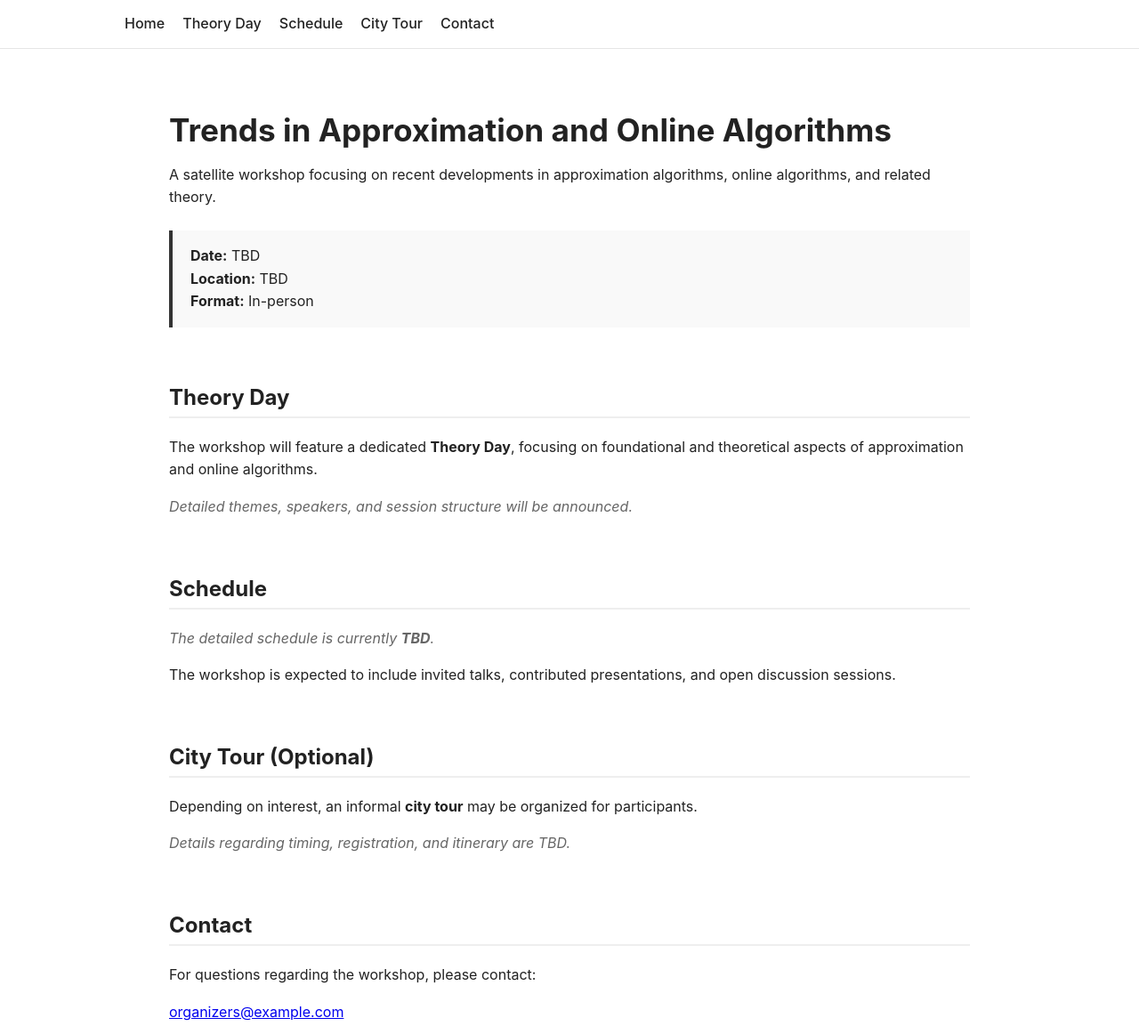
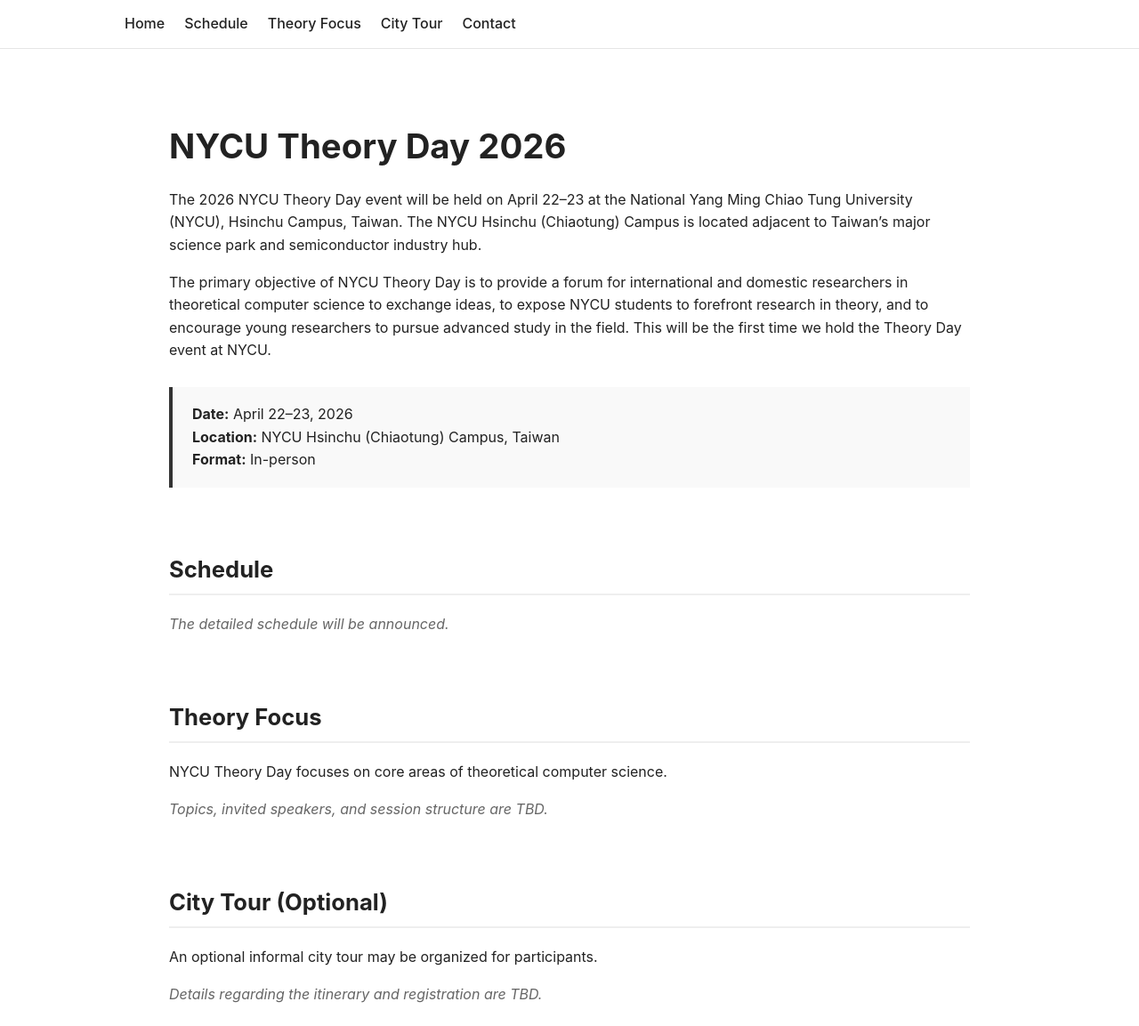
Before and after one commit to NYCU-theory-day/2026-April, a plain HTML site: page index.html in a window 1280 px wide. Shown: the top 1153 px of the page at 89% size. Drawn offline with Linux system fonts and the light colour scheme.

Commit message:
Update index.html

```diff
--- a/index.html
+++ b/index.html
@@ -2,15 +2,17 @@
 <html lang="en">
 <head>
   <meta charset="UTF-8" />
-  <title>TAO Workshop 2025</title>
+  <title>NYCU Theory Day 2026</title>
   <meta name="viewport" content="width=device-width, initial-scale=1" />
 
   <style>
     body {
       margin: 0;
-      font-family: -apple-system, BlinkMacSystemFont, "Segoe UI", Roboto, sans-serif;
+      font-family: -apple-system, BlinkMacSystemFont, "Segoe UI",
+                   Roboto, Helvetica, Arial, sans-serif;
       line-height: 1.6;
       color: #222;
+      background: #ffffff;
     }
 
     /* Navigation */
@@ -23,13 +25,12 @@
     }
 
     nav ul {
+      list-style: none;
       display: flex;
-      gap: 20px;
-      list-style: none;
+      gap: 22px;
       padding: 14px 24px;
-      margin: 0;
+      margin: 0 auto;
       max-width: 1000px;
-      margin-inline: auto;
     }
 
     nav a {
@@ -46,33 +47,30 @@
     main {
       max-width: 900px;
       margin: 0 auto;
-      padding: 40px 20px;
+      padding: 48px 20px;
     }
 
     section {
-      margin-bottom: 64px;
-    }
-
-    h1, h2, h3 {
-      line-height: 1.25;
+      margin-bottom: 72px;
     }
 
     h1 {
-      font-size: 2.2em;
-      margin-bottom: 0.3em;
+      font-size: 2.4em;
+      margin-bottom: 0.2em;
     }
 
     h2 {
+      font-size: 1.6em;
       border-bottom: 2px solid #eee;
       padding-bottom: 6px;
       margin-bottom: 20px;
     }
 
-    .box {
+    .meta-box {
       background: #f9f9f9;
       border-left: 4px solid #333;
-      padding: 16px 20px;
-      margin: 24px 0;
+      padding: 18px 22px;
+      margin: 28px 0;
     }
 
     .tbd {
@@ -82,7 +80,7 @@
 
     footer {
       text-align: center;
-      padding: 30px 20px;
+      padding: 32px 20px;
       border-top: 1px solid #eee;
       font-size: 0.9em;
       color: #666;
@@ -95,8 +93,8 @@
 <nav>
   <ul>
     <li><a href="#home">Home</a></li>
-    <li><a href="#theory-day">Theory Day</a></li>
     <li><a href="#schedule">Schedule</a></li>
+    <li><a href="#theory">Theory Focus</a></li>
     <li><a href="#city-tour">City Tour</a></li>
     <li><a href="#contact">Contact</a></li>
   </ul>
@@ -105,73 +103,69 @@
 <main>
 
 <section id="home">
-  <h1>Trends in Approximation and Online Algorithms</h1>
+  <h1>NYCU Theory Day 2026</h1>
+
   <p>
-    A satellite workshop focusing on recent developments in approximation
-    algorithms, online algorithms, and related theory.
+    The 2026 NYCU Theory Day event will be held on April 22–23 at the
+    National Yang Ming Chiao Tung University (NYCU), Hsinchu Campus, Taiwan.
+    The NYCU Hsinchu (Chiaotung) Campus is located adjacent to Taiwan’s major
+    science park and semiconductor industry hub.
   </p>
 
-  <div class="box">
-    <strong>Date:</strong> TBD<br>
-    <strong>Location:</strong> TBD<br>
+  <p>
+    The primary objective of NYCU Theory Day is to provide a forum for
+    international and domestic researchers in theoretical computer science
+    to exchange ideas, to expose NYCU students to forefront research in
+    theory, and to encourage young researchers to pursue advanced study in
+    the field. This will be the first time we hold the Theory Day event at
+    NYCU.
+  </p>
+
+  <div class="meta-box">
+    <strong>Date:</strong> April 22–23, 2026<br>
+    <strong>Location:</strong> NYCU Hsinchu (Chiaotung) Campus, Taiwan<br>
     <strong>Format:</strong> In-person
   </div>
 </section>
 
-<section id="theory-day">
-  <h2>Theory Day</h2>
-  <p>
-    The workshop will feature a dedicated <strong>Theory Day</strong>, focusing on
-    foundational and theoretical aspects of approximation and online algorithms.
-  </p>
-
+<section id="schedule">
+  <h2>Schedule</h2>
   <p class="tbd">
-    Detailed themes, speakers, and session structure will be announced.
+    The detailed schedule will be announced.
   </p>
 </section>
 
-<section id="schedule">
-  <h2>Schedule</h2>
-
+<section id="theory">
+  <h2>Theory Focus</h2>
+  <p>
+    NYCU Theory Day focuses on core areas of theoretical computer science.
+  </p>
   <p class="tbd">
-    The detailed schedule is currently <strong>TBD</strong>.
-  </p>
-
-  <p>
-    The workshop is expected to include invited talks, contributed presentations,
-    and open discussion sessions.
+    Topics, invited speakers, and session structure are TBD.
   </p>
 </section>
 
 <section id="city-tour">
   <h2>City Tour (Optional)</h2>
-
   <p>
-    Depending on interest, an informal <strong>city tour</strong> may be organized
-    for participants.
+    An optional informal city tour may be organized for participants.
   </p>
-
   <p class="tbd">
-    Details regarding timing, registration, and itinerary are TBD.
+    Details regarding the itinerary and registration are TBD.
   </p>
 </section>
 
 <section id="contact">
   <h2>Contact</h2>
-
-  <p>
-    For questions regarding the workshop, please contact:
-  </p>
-
-  <p>
-    <a href="mailto:organizers@example.com">organizers@example.com</a>
+  <p class="tbd">
+    Contact information will be announced.
   </p>
 </section>
 
 </main>
 
 <footer>
-  © 2025 TAO Workshop
+  © 2026 NYCU Theory Day
 </footer>
 
 </body>
```
